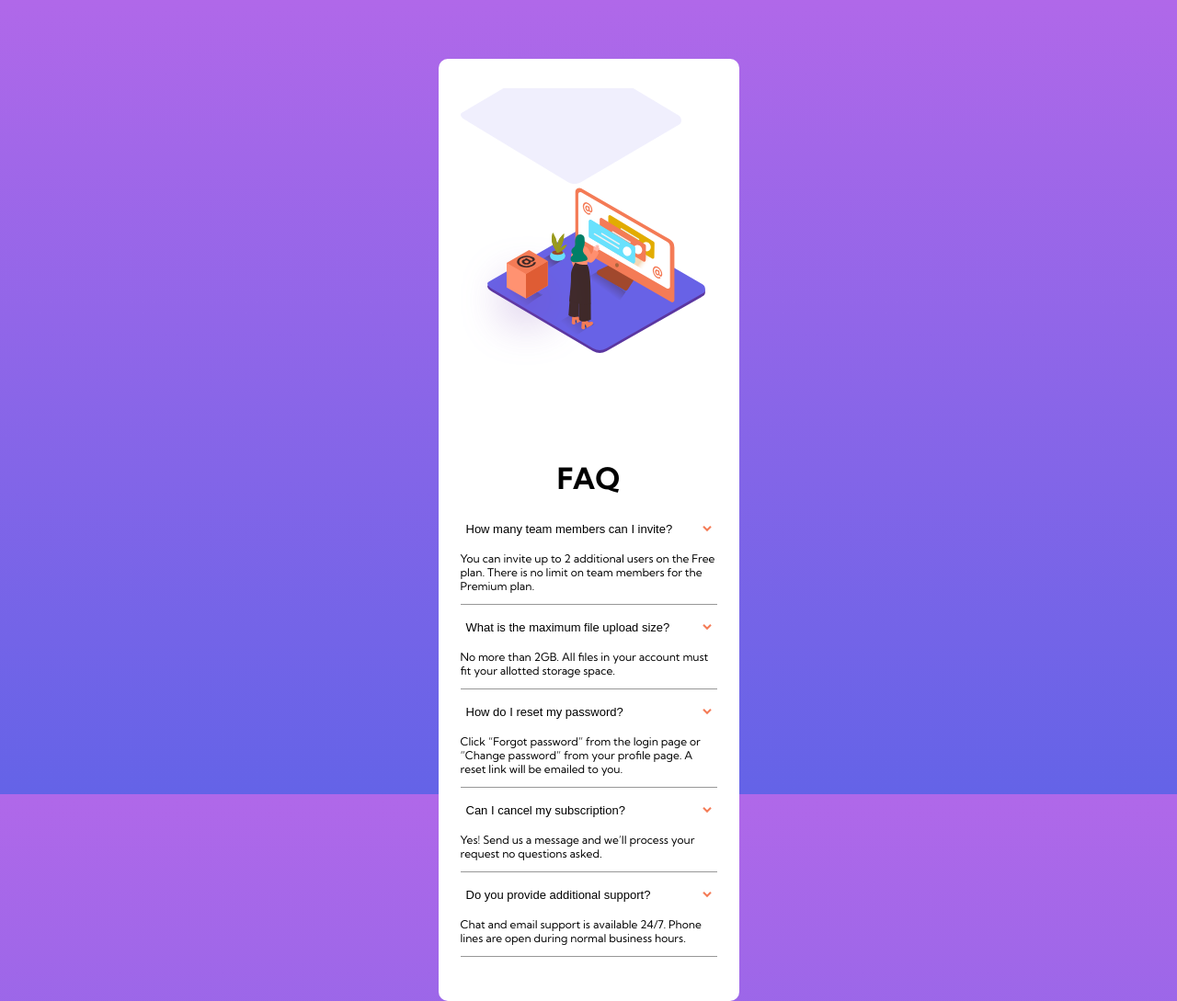
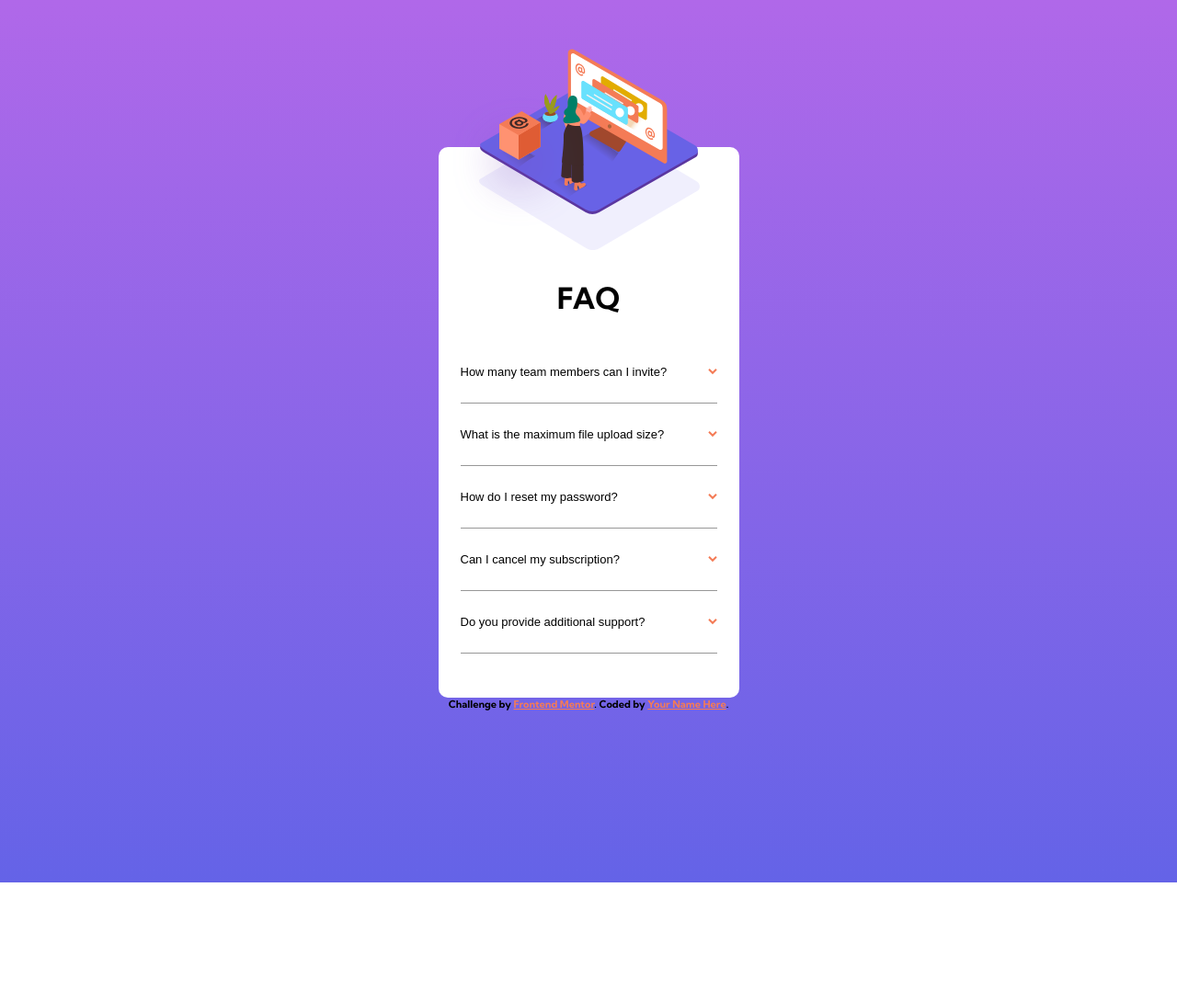
Before and after one commit to ltc870/faqaccordioncard, a website built with Vite: page index.html in a window 1280 px wide. Shown: the top 1089 px of the page at 92% size. After the commit the page ends 960 px from the top, so only its background shows below. Built offline with nearby package versions, Linux system fonts and the light colour scheme.

Commit message:
added styles to styles.css

```diff
--- a/src/css/styles.css
+++ b/src/css/styles.css
@@ -21,9 +21,25 @@ body {
   background-color: #FFFFFF;
   max-width: 327px;
   width: 100%;
-  margin: 4em auto;
-  padding: 2em 1.5em;
+  margin: 10em auto 0;
+  padding: 3em 1.5em 3em;
   border-radius: 10px;
+}
+
+.hero-container {
+  position: relative;
+}
+
+.hero-shadow {
+  position: absolute;
+  top: -40px;
+  left: 20px;
+}
+
+.hero-image {
+  position: absolute;
+  top: -155px;
+  right: 21px;
 }
 
 .accordion-title {
@@ -39,6 +55,9 @@ body {
   display: flex;
   align-items: center;
   width: 100%;
+  transition: .4s;
+  border-bottom: solid .5px #979797;
+  padding: 2em 0;
 }
 
 .accordion:hover,
@@ -52,8 +71,8 @@ body {
 }
 
 .panel {
-  border-bottom: solid 1px #979797;
   margin: 1em 0;
+  display: none;
 }
 
 .panel-text {
@@ -63,8 +82,9 @@ body {
 .attribution {
     font-size: 11px;
     text-align: center;
+    font-weight: 700;
   }
 
 .attribution a {
-    color: hsl(228, 45%, 44%);
+    color: #F47B56;
   }
```
